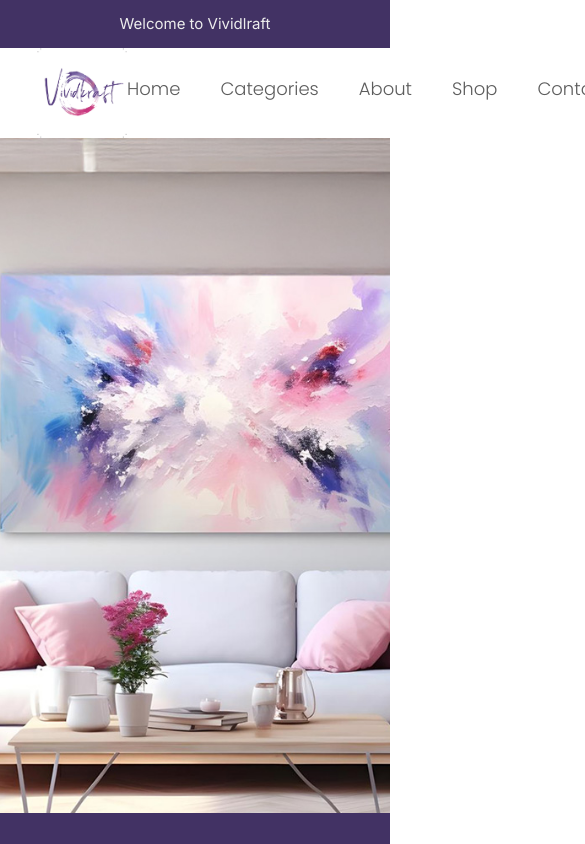
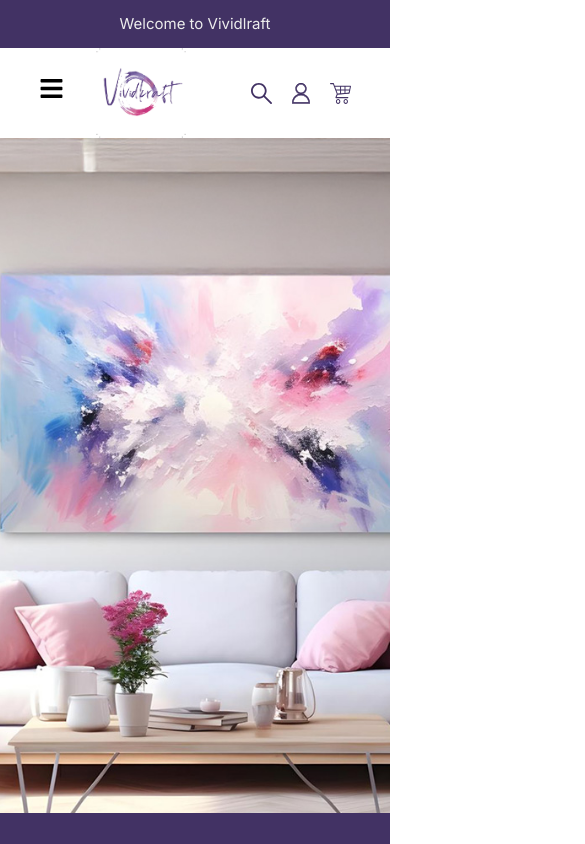
Before and after one commit to mayankmonga/React_project, a React (Vite) app: page / in a window 390 px wide. Shown: the top 844 px of the page, 585 px wide, since content can reach past the window. Built offline with nearby package versions, Linux system fonts and the light colour scheme.

Commit message:
added hammburger mneu

```diff
--- a/src/components/Navbar/Navbar.css
+++ b/src/components/Navbar/Navbar.css
@@ -10,6 +10,13 @@
     position:sticky;
     top:0;
     z-index: 1000;
+}
+
+.menu-icon{
+    display: none;
+    font-size: 25px;
+    cursor: pointer;
+
 }
 
 .navbar-container{
@@ -65,8 +72,24 @@ gap:20px;
 
 @media (max-width:786px){
 
-    .navbar{
-        width:95%;
+    .menu-icon{
+        display:block;
+    }
+
+    .nav-links{
+        position:absolute;
+        top:80px;
+        left:-100%;
+        width:100%;
+        background:white;
+        flex-direction:column;
+        align-items:center;
+        padding:20px 0;
+        transition:0.3s;
+    }
+
+    .nav-links.active{
+        left:0;
     }
 
 }
--- a/src/components/Navbar/Navbar.jsx
+++ b/src/components/Navbar/Navbar.jsx
@@ -5,24 +5,30 @@ import Search from "../../assets/images/search.svg";
 import Profile from "../../assets/images/profile.svg";
 import Kart from "../../assets/images/kart.svg";
 import Logo from "../../assets/images/logo.jpg";
+import { useState } from "react";
+import { FaBars, FaTimes } from "react-icons/fa";
 
 function Navbar() {
 
-
+    const [menuOpen, SetmenuOpen]=useState(false);
 
     return (
         <nav className="navbar">
+
             <div className="navbar-container">
+                <div className="menu-icon" onClick={() => SetmenuOpen(!menuOpen)}>
+                    {menuOpen ? <FaTimes /> : <FaBars />}
+                </div>
                 <div className="navbar-left">
                     <div className="navbar-logo">
                         <img src={Logo} alt="Vividkraft Logo" />
                     </div>
                 </div>
                 <div className="navbar-center">
-                    <ul className="navbar-menu">
+                    <ul className={`navbar-menu, ${menuOpen ? "nav-links active" : "nav-links"}`}>
                         {menuItems.map((item) => (
                             <li key={item.id}>
-                                <Link to={item.path} className="navbar-link">
+                                <Link to={item.path} onClick={() => SetmenuOpen(false)} className="navbar-link">
                                     {item.name}
                                 </Link>
                             </li>
--- a/src/components/socialmedia/SocialCard.css
+++ b/src/components/socialmedia/SocialCard.css
@@ -4,3 +4,26 @@
     object-fit: cover;
     border-radius: 10px;
 }
+
+@media (max-width:1440px){
+   .Social-card img{
+    width: 260px;
+    height: 260px;
+
+}
+
+};
+
+@media (max-width:1024px){
+    .Social-card img{
+    width: 160px;
+    height: 160px;
+
+}}
+
+/* @media (max-width:768px){
+    .Social-card img{
+    width: 100px;
+    height: 100px;
+
+}} */
--- a/src/components/socialmedia/SocialMedia.css
+++ b/src/components/socialmedia/SocialMedia.css
@@ -5,6 +5,7 @@
 .social-container{
     display: flex;
     gap: 20px;
+
 
 }
 
@@ -16,3 +17,13 @@
     width: 80%;
     margin:auto;
 }
+
+@media (max-width:1024px){
+    .social-container{
+    display: flex;
+    flex-wrap: wrap;
+    gap: 60px;
+
+}
+
+};
```
